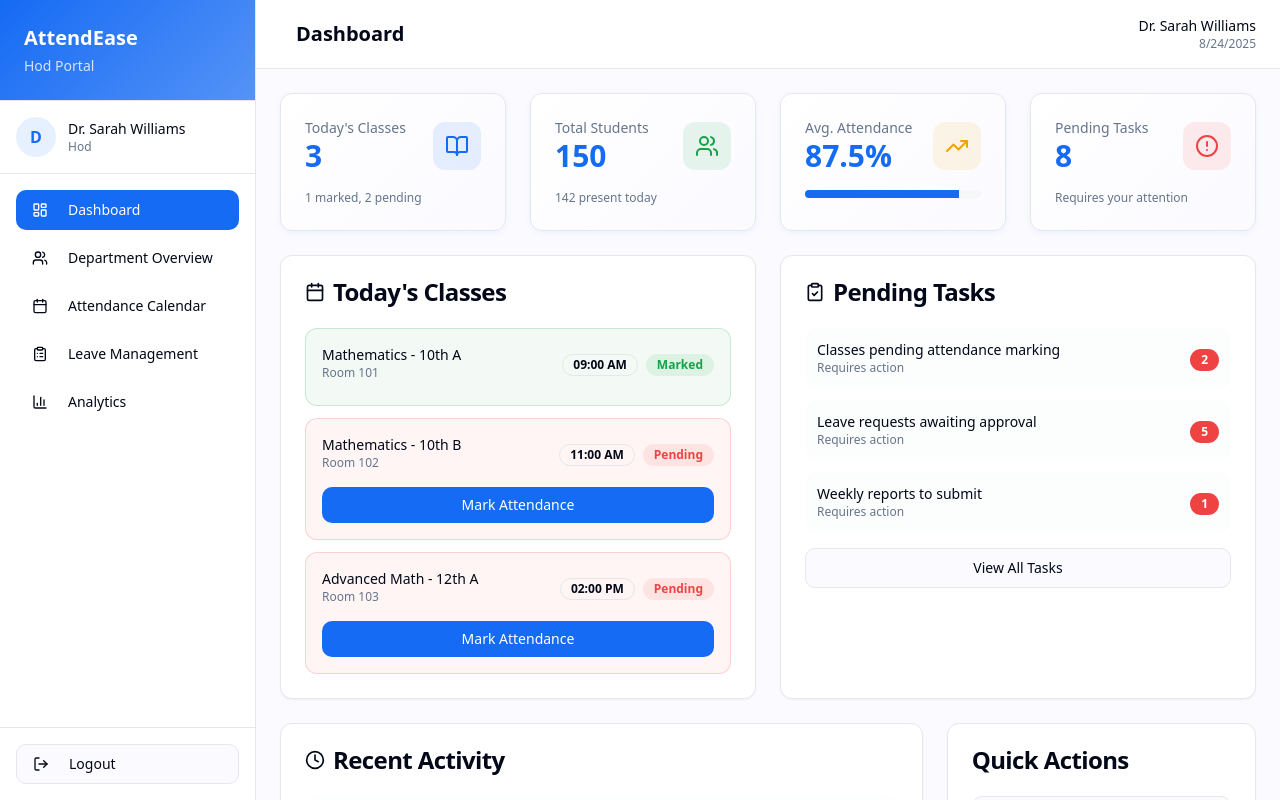
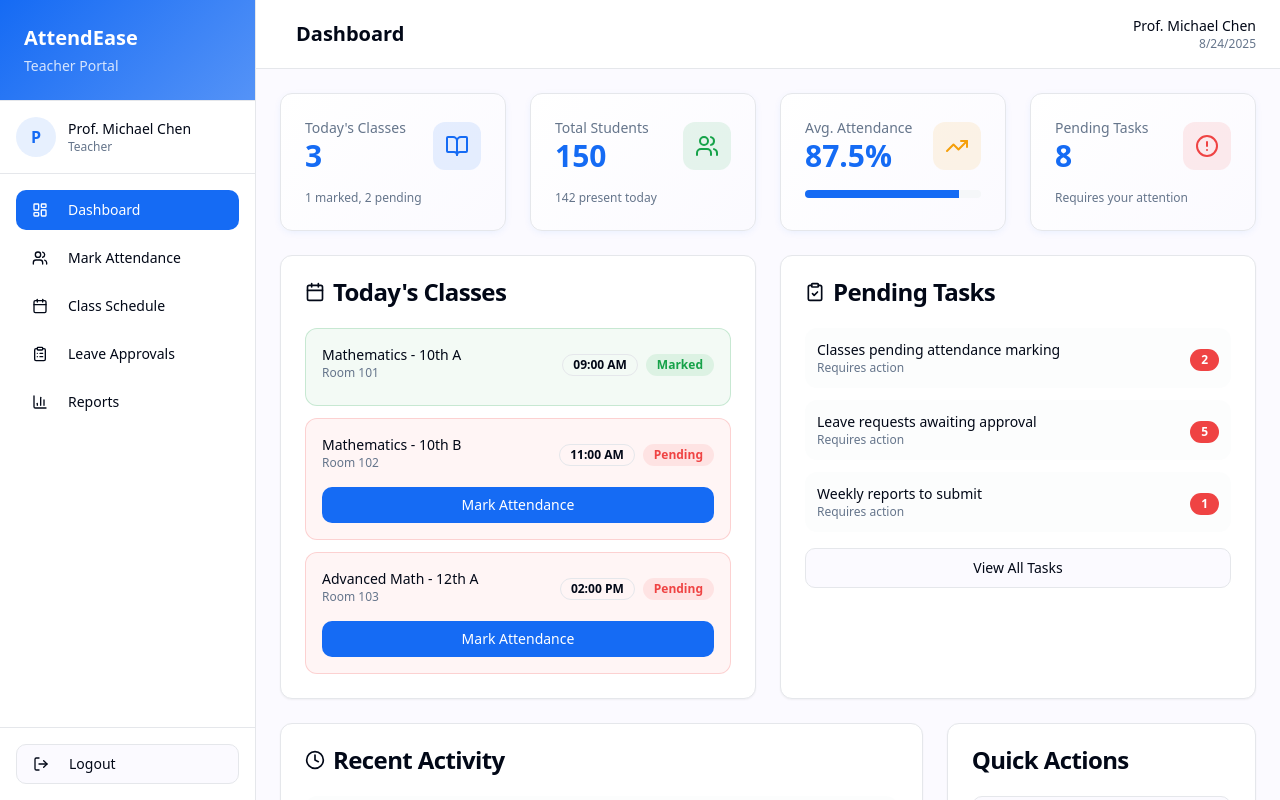
Before and after one commit to vvinit594/collab-attendly, a React (Vite) app: page / in a window 1280 px wide. Shown: the top 800 px of the page. Built offline with nearby package versions, Linux system fonts and the light colour scheme.

Commit message:
Update user role to teacher
Update the user role in `src/pages/Index.tsx` to "teacher" to display the teacher portal.

```diff
--- a/src/pages/Index.tsx
+++ b/src/pages/Index.tsx
@@ -12,9 +12,9 @@ const Index = () => {
     role: 'student' | 'teacher' | 'hod' | 'admin';
     id: string;
   }>({
-    name: "Dr. Sarah Williams",
-    role: "hod", // Change this to test different roles: 'student' | 'teacher' | 'hod' | 'admin'
-    id: "hod_001"
+    name: "Prof. Michael Chen",
+    role: "teacher", // Change this to test different roles: 'student' | 'teacher' | 'hod' | 'admin'
+    id: "teacher_001"
   });
 
   const [currentPage, setCurrentPage] = useState("dashboard");
```
